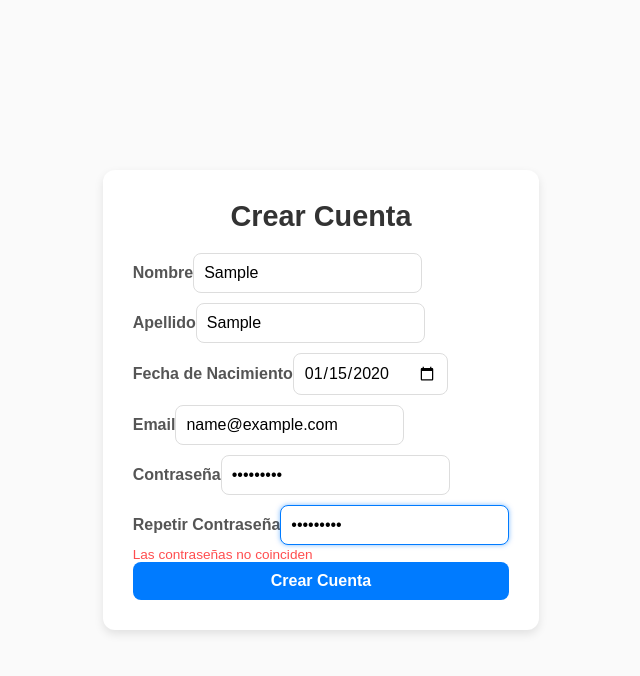
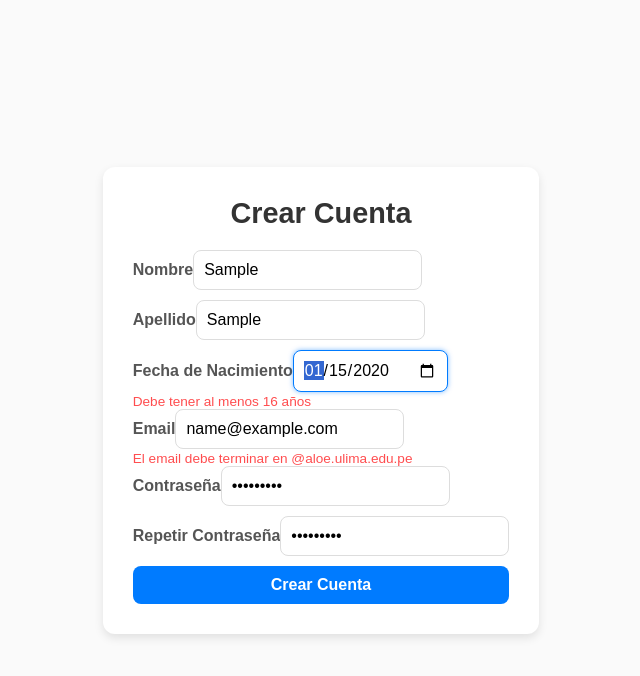
Before and after one commit to ulima-ceids/RedditApp-Frontend, a React (Vite) app: page /register in a window 1280 px wide. Both pictures are taken after typing "Sample", "Sample", "2020-01-15", "name@example.com", "Sample123", "Sample123" into the empty fields and a click on the button "Crear Cuenta". Shown: the top 676 px of the page, without its empty margins (319-959 px from the left). Built offline with nearby package versions, Linux system fonts and the light colour scheme.

Commit message:
ErrorMessages Added
Se añadieron los mensajes de error en register

```diff
--- a/src/pages/Login.jsx
+++ b/src/pages/Login.jsx
@@ -33,7 +33,7 @@ function Login() {
                         type="password"
                         className="form-control"
                         id="password"
-                        {...register("password", { required: "La contraseñano puede estar vacía", minLength: { value: 6, message: "La contraseña debe tener al menos 6 caracteres" } })}
+                        {...register("password", { required: "La contraseñano puede estar vacía" })}
                     />
                     {errors.password && <span>{errors.password.message}</span>}
                 </div>
--- a/src/pages/Register.jsx
+++ b/src/pages/Register.jsx
@@ -3,9 +3,10 @@ import { useForm } from 'react-hook-form';
 import './Register.css';
 
 function Register() {
-    const { register, handleSubmit,formState: {errors}} = useForm();
+    const { register, handleSubmit, formState: { errors } } = useForm();
     const onSubmit = (data) => {
         console.log(data);
+        console.log(Date.now())
     };
 
     return (
@@ -21,7 +22,10 @@ function Register() {
                         type="text"
                         className='form-control'
                         id='name'
-                {...register('name')}
+                        {...register('name', {
+                            required: 'Este campo es requerido',
+                            validate: value => /^[A-Za-z\s]+$/.test(value) || 'El apellido no puede contener números'
+                        })}
                     />
                 </div>
                 {/* Lastname */}
@@ -33,7 +37,10 @@ function Register() {
                         type="text"
                         className='form-control'
                         id='lastname'
-                {...register('lastname')}
+                        {...register('lastname', {
+                            required: 'Este campo es requerido',
+                            validate: value => /^[A-Za-z\s]+$/.test(value) || 'El apellido no puede contener números'
+                        })}
                     />
                 </div>
                 {/*Birthdate */}
@@ -45,8 +52,26 @@ function Register() {
                         type="date"
                         className="form-control"
                         id="birthdate"
-                {...register('birthdate')}
+                        {...register('birthdate', {
+                            required: 'La fecha de nacimiento es requerida',
+                            validate: value => {
+                                const selectedDate = new Date(value);
+                                const currentDate = new Date(Date.now());
+                                const age = currentDate.getFullYear() - selectedDate.getFullYear();
+                                const month = currentDate.getMonth() - selectedDate.getMonth();
+                                const day = currentDate.getDate() - selectedDate.getDate();
+                                if (selectedDate > currentDate) {
+                                    return 'La fecha de nacimiento no puede ser en el futuro';
+                                } else if (age < 16 || (age === 16 && (month < 0 || (month === 0 && day < 0)))) {
+                                    return 'Debe tener al menos 16 años';
+                                }
+                                return true;
+
+                            }
+                        }
+                        )}
                     />
+                    {errors.birthdate && <span>{errors.birthdate.message}</span>}
                 </div>
                 {/* Email */}
                 <div className="mb-3">
@@ -57,8 +82,15 @@ function Register() {
                         type="email"
                         className="form-control"
                         id="email"
-                {...register('email')}
+                        {...register('email', {
+                            required: 'El email es requerido',
+                            pattern: {
+                                value: /^[a-zA-Z0-9._%+-]+@aloe\.ulima\.edu\.pe$/,
+                                message: 'El email debe terminar en @aloe.ulima.edu.pe'
+                            }
+                        })}
                     />
+                    {errors.email && <span>{errors.email.message}</span>}
                 </div>
                 {/* Password */}
                 <div className="mb-3">
@@ -69,9 +101,9 @@ function Register() {
                         type="password"
                         className="form-control"
                         id="password"
-                {...register("password", {required:"La contraseñano puede estar vacía", minLength:{value:6, message:"La contraseña debe tener al menos 6 caracteres"}})}
+                        {...register("password", { required: "La contraseñano puede estar vacía", minLength: { value: 6, message: "La contraseña debe tener al menos 6 caracteres" } })}
                     />
-            {errors.password &&<span>{errors.password.message}</span>}
+                    {errors.password && <span>{errors.password.message}</span>}
                 </div>
                 {/* Repeat Password */}
                 <div className="mb-3">
@@ -82,9 +114,13 @@ function Register() {
                         type="password"
                         className="form-control"
                         id="repeatpassword"
-                {...register("repeatpassword", {required:"No puede estar vacía", validate: value => value === password || "Las contraseñas no coinciden"})}
+                        {...register("repeatpassword", {
+                            required: "No puede estar vacía", validate: value => {
+                                return value === password.value || "Las contraseñas no coinciden"
+                            }
+                        })}
                     />
-            {errors.repeatpassword &&<span>{errors.repeatpassword.message}</span>}
+                    {errors.repeatpassword && <span>{errors.repeatpassword.message}</span>}
                 </div>
                 <button type="submit" className="btn btn-primary">
                     Crear Cuenta
```
Lines whose indentation alone changed are shown as unchanged.
